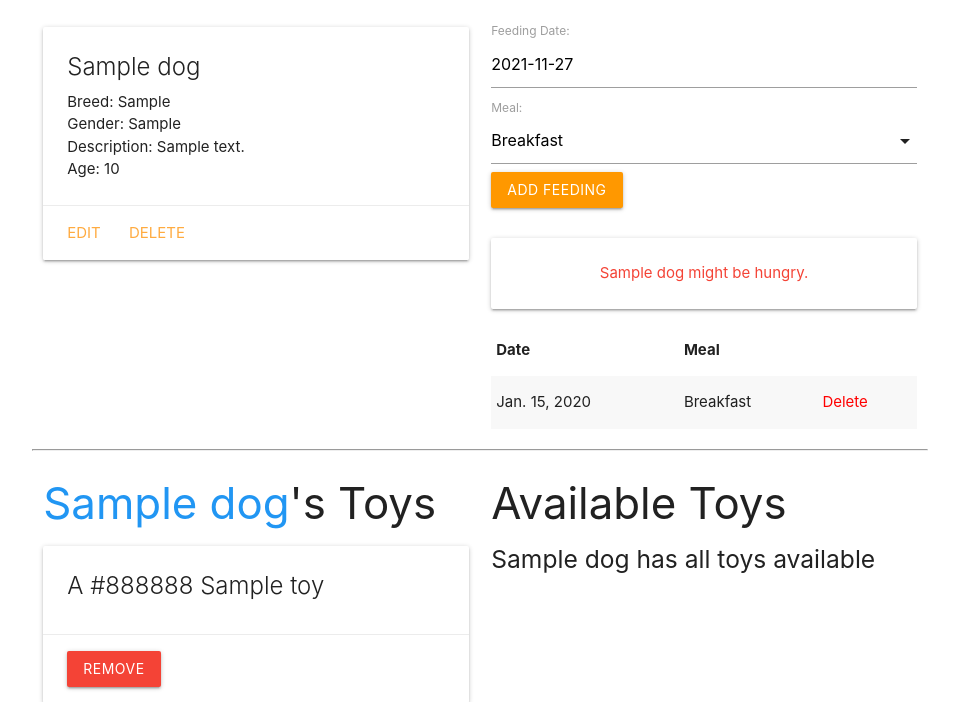
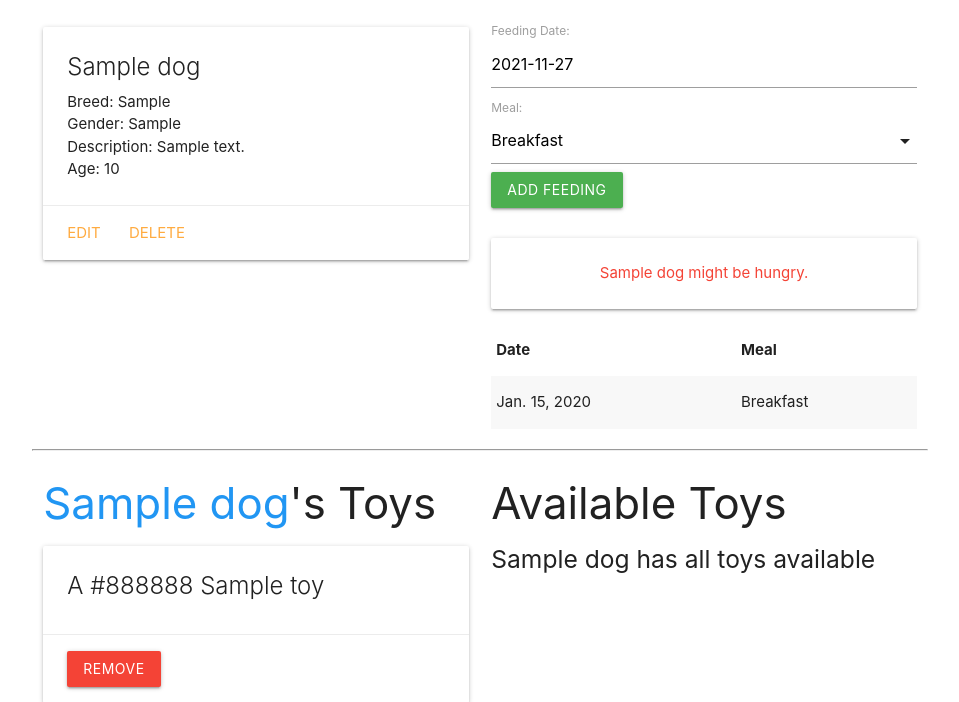
Before and after one commit to platosw/dog-collector, a Django app: page /dogs/1/ in a window 1280 px wide. Shown: the part 181-883 px from the top of the page, without its empty margins (160-1119 px from the left). Run offline with Django 3.2, Linux system fonts and the light colour scheme; tables that the repository leaves empty hold one stand-in row (values such as "Sample post").

Commit message:
adds little styling

```diff
--- a/main_app/templates/dogs/detail.html
+++ b/main_app/templates/dogs/detail.html
@@ -28,7 +28,7 @@
         <form action="{% url 'add_feeding' dog.id %}" method="post">
             {% csrf_token %}
             {{ feeding_form.as_p }}
-            <input class="btn orange" type="submit" value="Add Feeding">
+            <input class="btn green" type="submit" value="Add Feeding">
         </form>
         <br />
         {% if dog.fed_for_today %}
@@ -52,7 +52,6 @@
                     <tr>
                         <td>{{ feeding.date }}</td>
                         <td>{{ feeding.get_meal_display }}</td>
-                        <td><a href="" style="color: red;">Delete</a></td>
                     </tr>
                 {% endfor %}
             </tbody>
```
